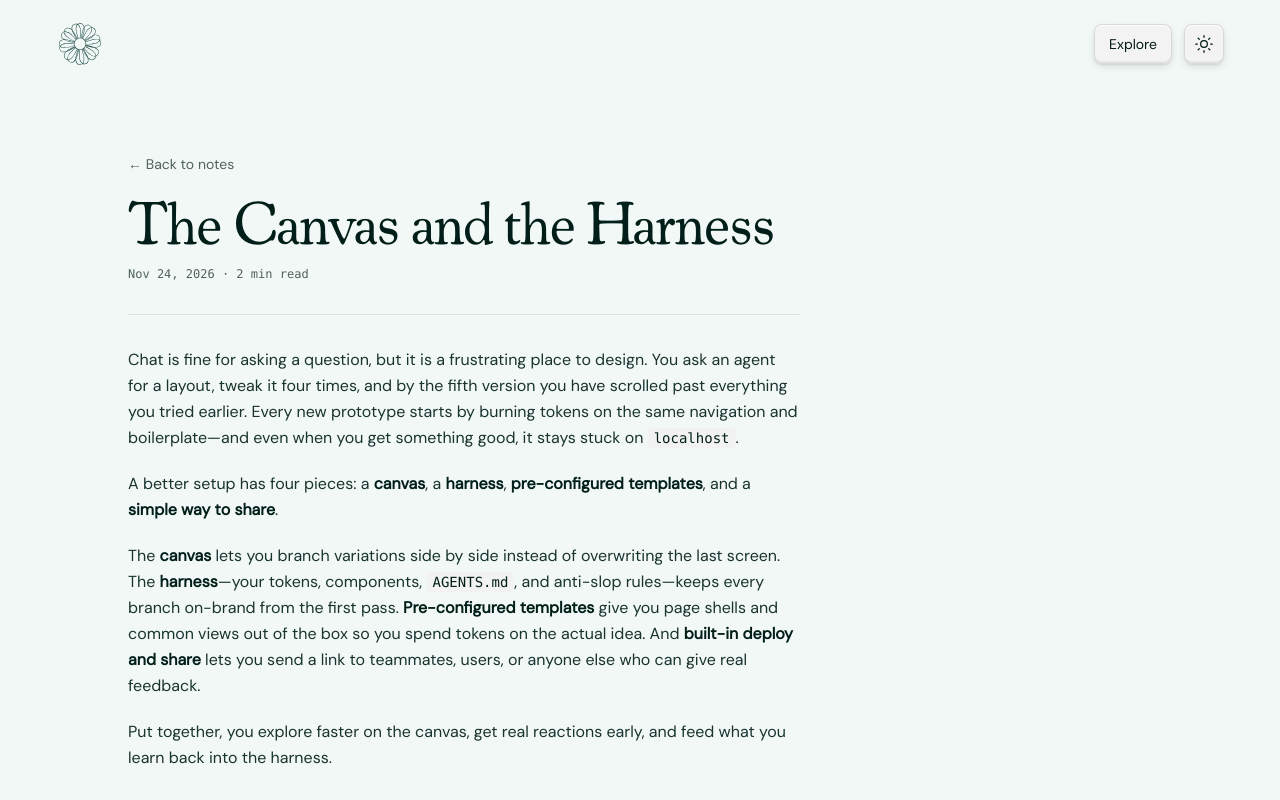
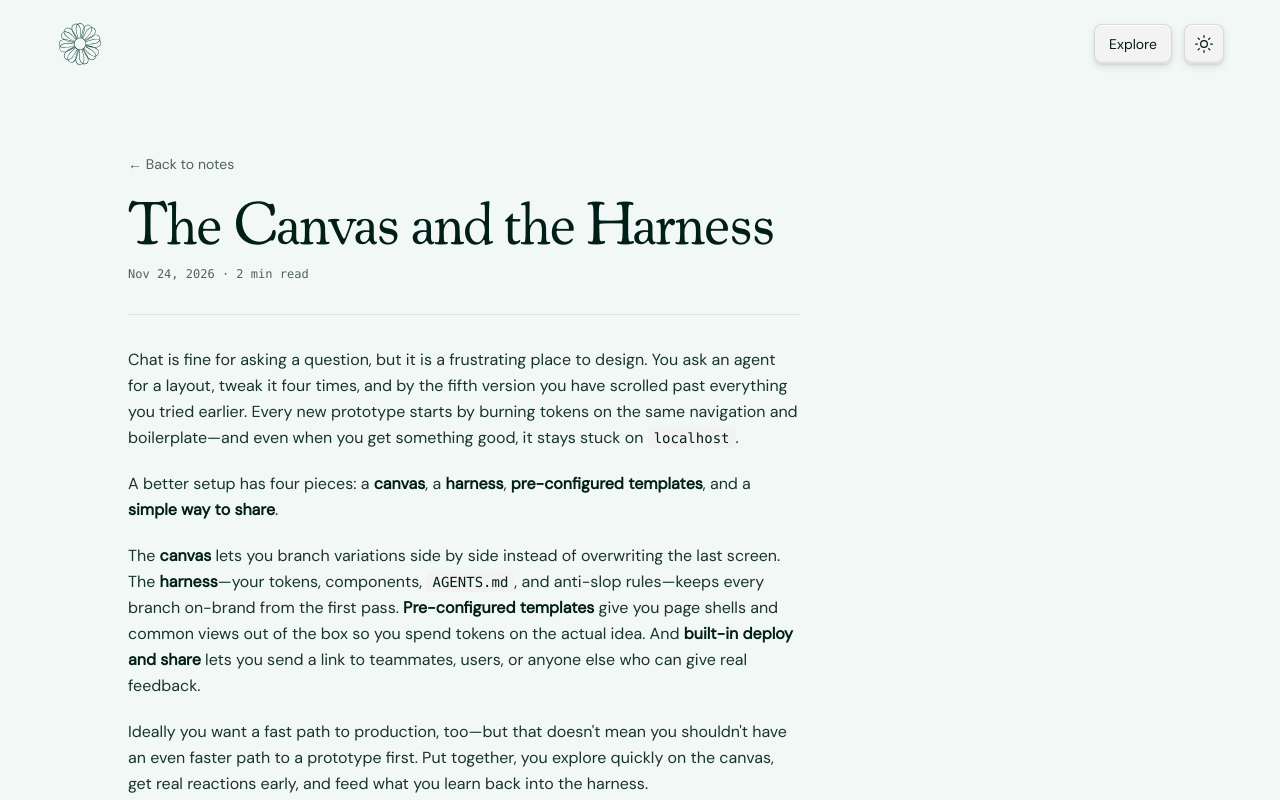
Before and after one commit to bergets/kohl-design, a Next.js app: page /notes/canvas-and-harness in a window 1280 px wide. Shown: the top 800 px of the page. Built offline with nearby package versions, Linux system fonts and the light colour scheme.

Commit message:
chore(notes): add fast path to prototype vs production point

```diff
--- a/app/notes/canvas-and-harness/page.tsx
+++ b/app/notes/canvas-and-harness/page.tsx
@@ -91,8 +91,11 @@ export default function CanvasAndHarnessNotePage() {
             </p>
 
             <p>
-              Put together, you explore faster on the canvas, get real reactions
-              early, and feed what you learn back into the harness.
+              Ideally you want a fast path to production, too—but that
+              doesn&apos;t mean you shouldn&apos;t have an even faster path to a
+              prototype first. Put together, you explore quickly on the canvas,
+              get real reactions early, and feed what you learn back into the
+              harness.
             </p>
 
             <div className="pt-3 flex flex-wrap items-center gap-3">
```
